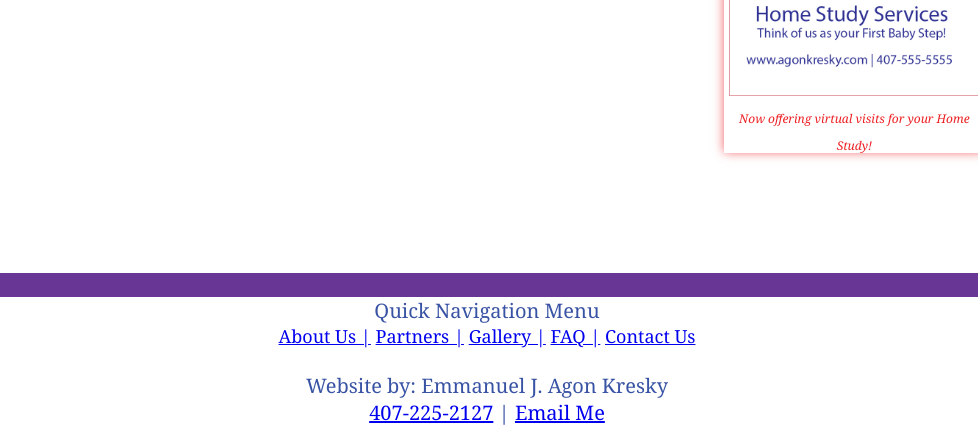
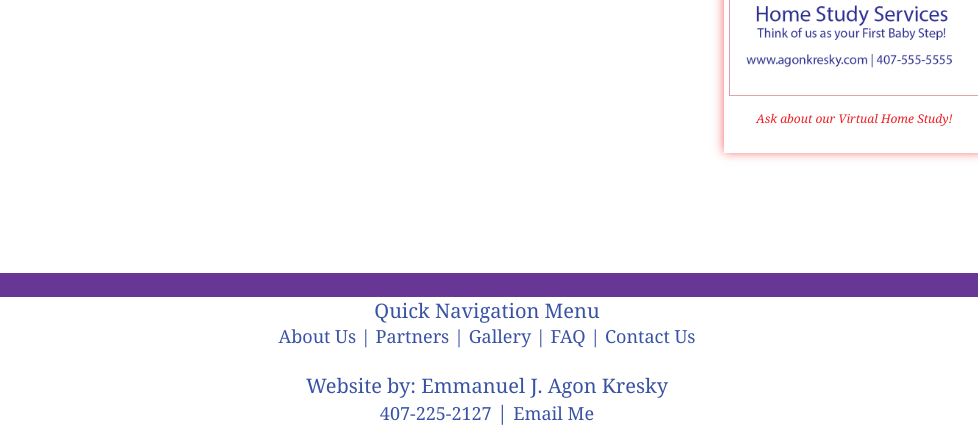
Before and after one commit to ejkragon/p2_agonkresky_emmanuel, a plain HTML site: page faq.html in a window 1280 px wide. Shown: the part 1682-2129 px from the top of the page, 302-1280 px from the left. Drawn offline with nearby package versions, Linux system fonts and the light colour scheme.

Commit message:
tweaking footer

```diff
--- a/css/styles.css
+++ b/css/styles.css
@@ -154,7 +154,8 @@ footer p {
   font-size: 20px;
 }
 
-footer a ul li {
+footer ul li a,
+footer p a {
     color: #3953a4;
     font-size: 18px;
     transition: .3s;
--- a/faq.html
+++ b/faq.html
@@ -133,7 +133,7 @@
           <figure>
             <img src="images/AgonKreskyHS-ad.jpg" alt="AgonKresky Home Study Services" width="250" />
             <br>
-            <figcaption><span class="red-italics">Now offering virtual visits for your Home Study!</span></figcaption>
+            <figcaption><span class="red-italics">Ask about our Virtual Home Study!</span></figcaption>
         </section>
       </aside>
 
```
